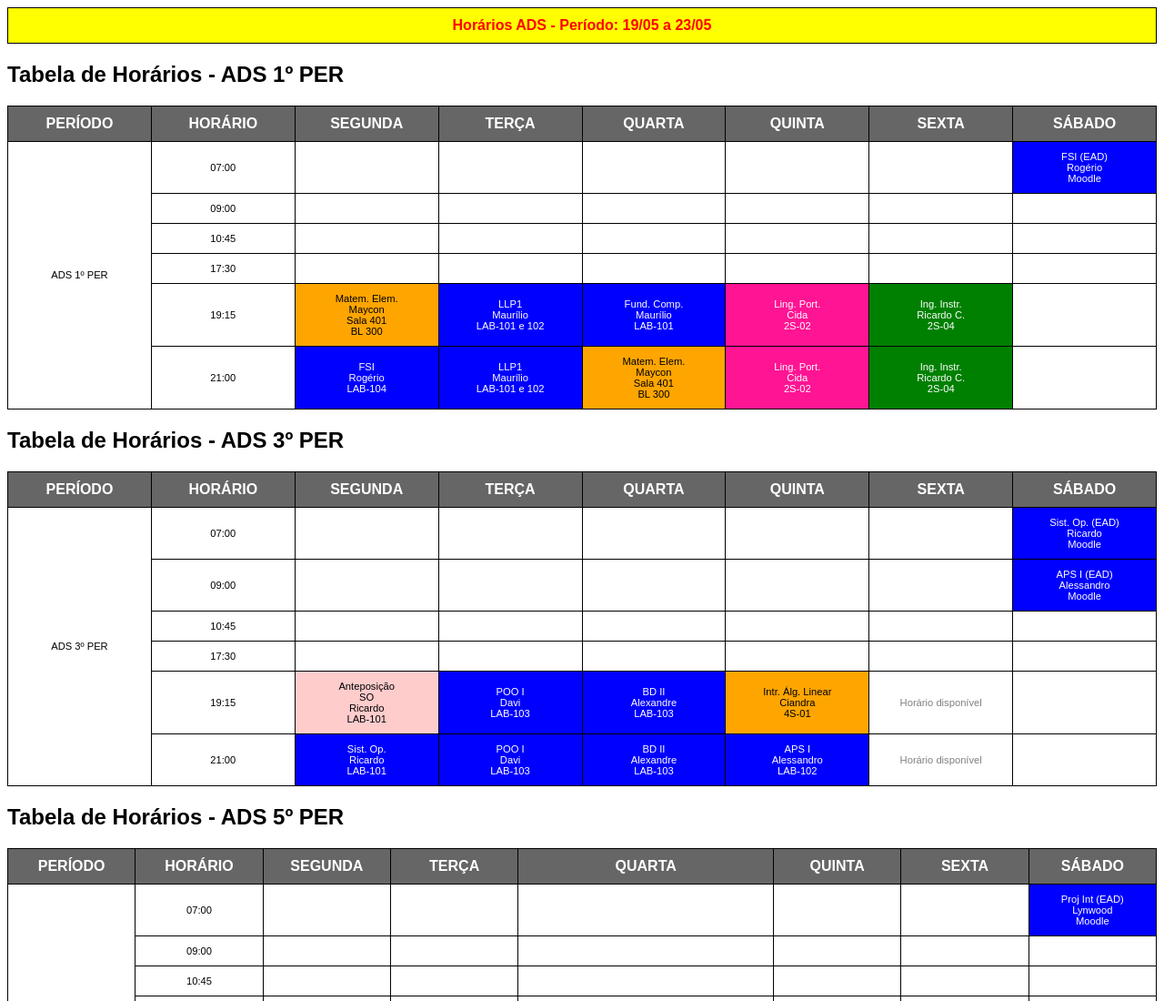
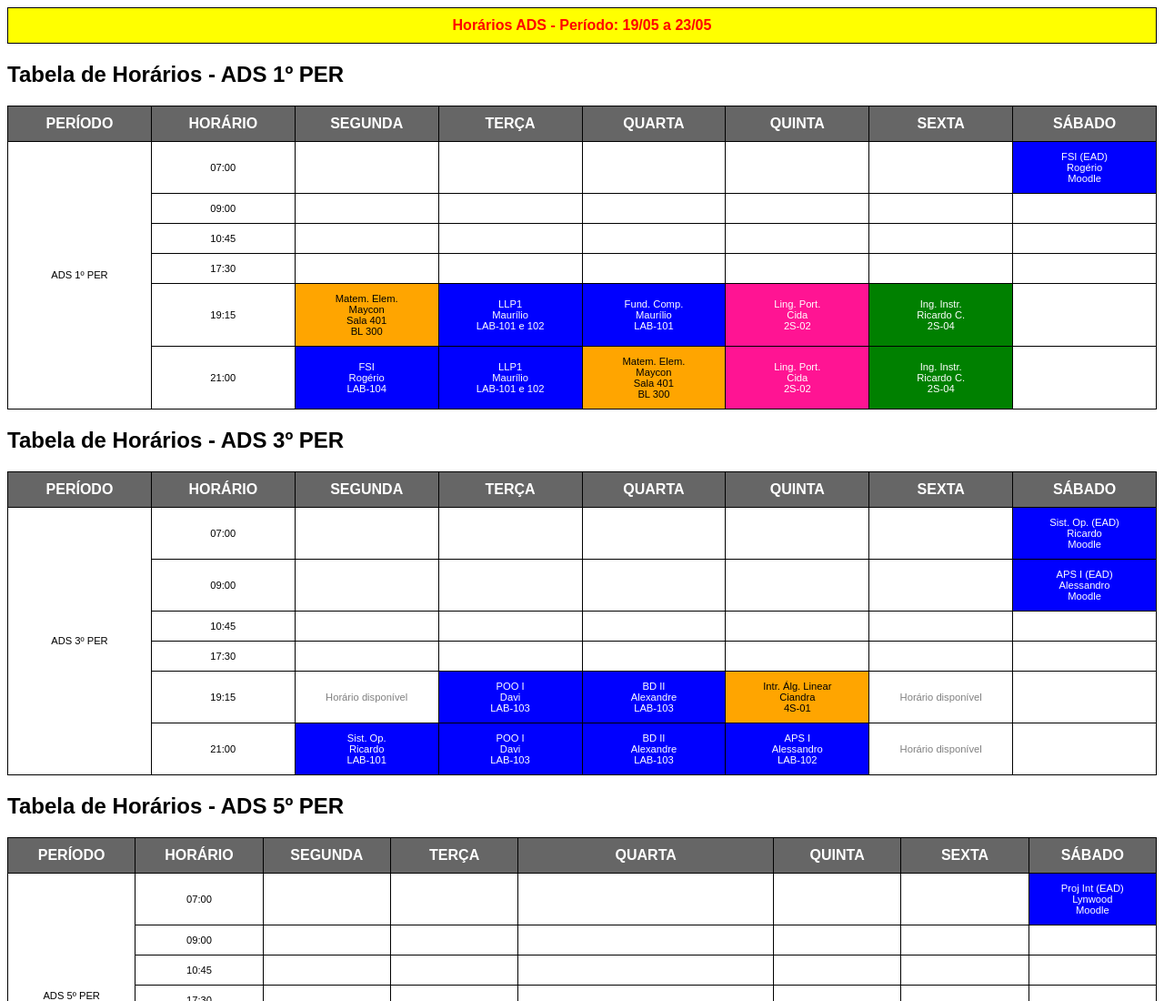
Before and after one commit to davitaveira1/horarios-ads, a plain HTML site: page index.html in a window 1280 px wide. Shown: the top 1100 px of the page at 91% size. Drawn offline with Linux system fonts and the light colour scheme.

Commit message:
horario 19-05

```diff
--- a/index.html
+++ b/index.html
@@ -237,8 +237,8 @@
             </tr>
             <tr>
                 <td>19:15</td>
-                <!--<td style="color: gray;">Horário disponível</td>-->
-                <td class="vermelho-claro">Anteposição<br>SO<br>Ricardo<br>LAB-101</td>
+                <td style="color: gray;">Horário disponível</td>
+                <!--<td class="vermelho-claro">Anteposição<br>SO<br>Ricardo<br>LAB-101</td>-->
                 <!--<td class="cinza-claro">Feriado</td>-->
                 <!--<td class="roxo">Sociologia<br>Sem prof<br>2S-02</td>-->
                 <td class="azul">POO I<br>Davi<br>LAB-103</td>
```
